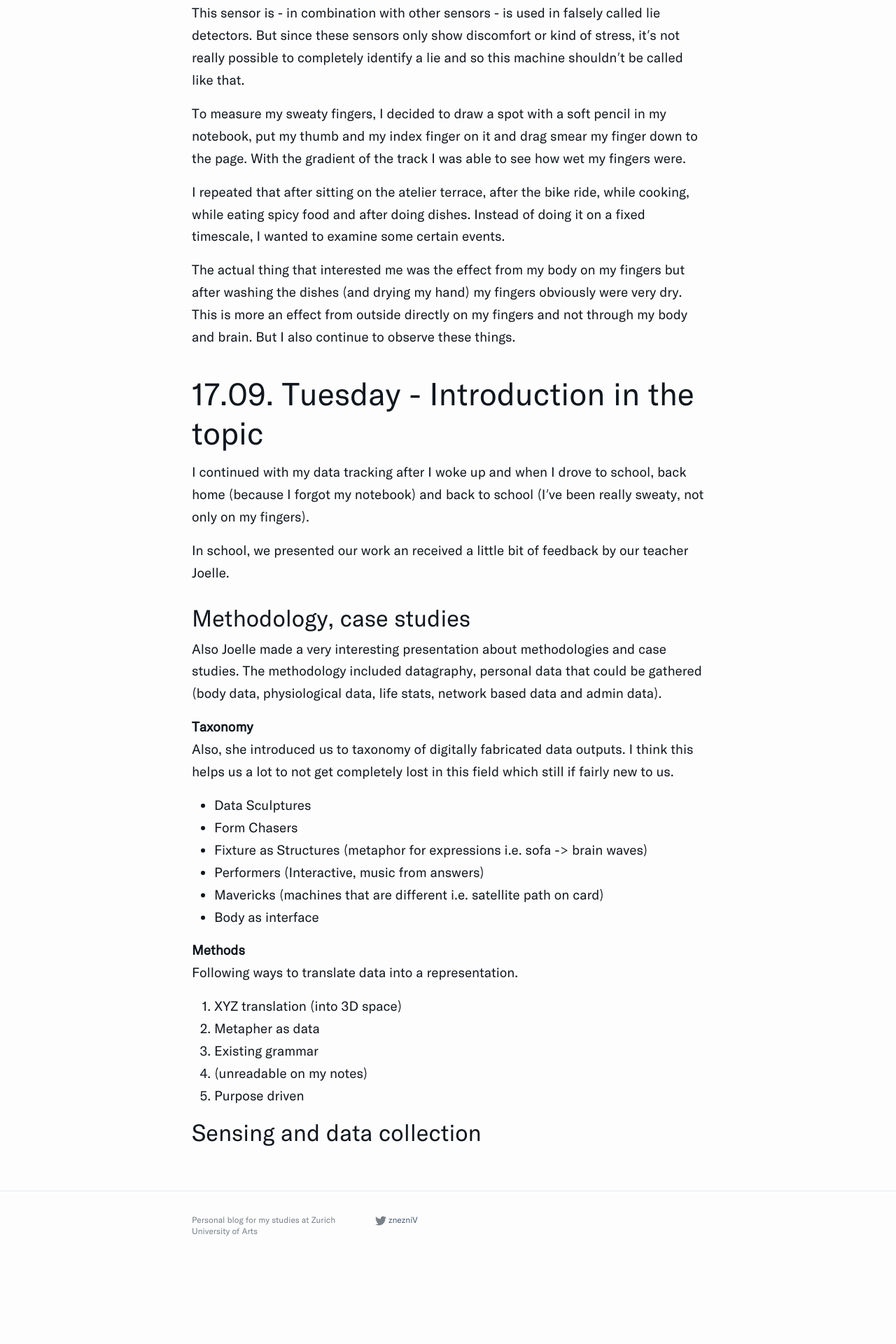
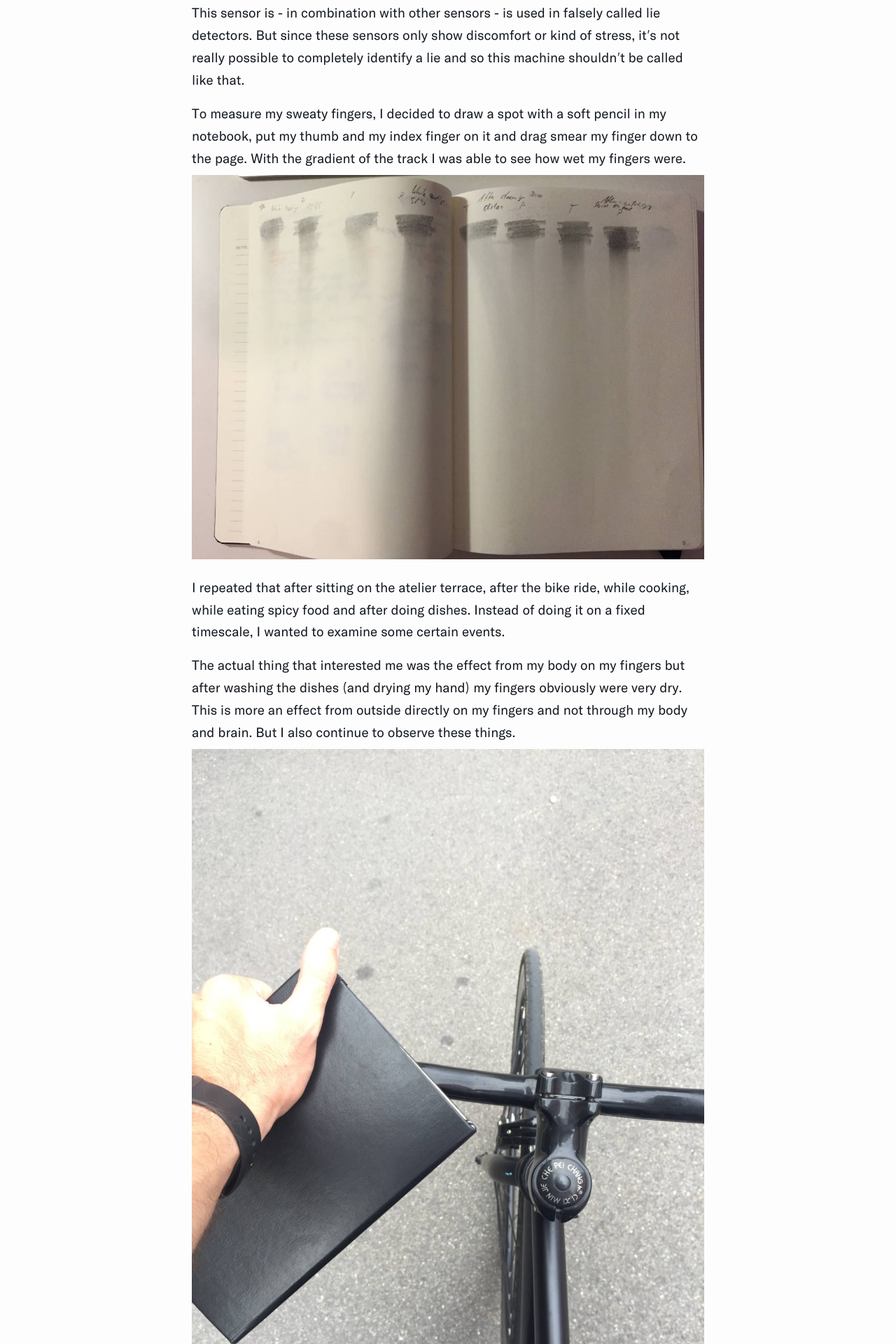
Before and after one commit to znezniV/znezniv.github.io, a Jekyll site: the page built from _posts/2018-09-17-Embodied-Interaction.md, in a window 1280 px wide. Shown: the part 1011-2931 px from the top of the page at 70% size. Built offline with Jekyll 4.4.1, drawn with Linux system fonts in a browser that asks for light colours; before the commit the page ends 2841 px from its top, so only the background shows below that.

Commit message:
images to post

```diff
--- a/_posts/2018-09-17-Embodied-Interaction.md
+++ b/_posts/2018-09-17-Embodied-Interaction.md
@@ -23,10 +23,12 @@ The fascinating thing is, that this can change within seconds so correlations ca
 This sensor is – in combination with other sensors – is used in falsely called lie detectors. But since these sensors only show discomfort or kind of stress, it's not really possible to completely identify a lie and so this machine shouldn't be called like that.
 
 To measure my sweaty fingers, I decided to draw a spot with a soft pencil in my notebook, put my thumb and my index finger on it and drag smear my finger down to the page. With the gradient of the track I was able to see how wet my fingers were.
+![Bike and Notebook ]({{ site.url }}/assets/posts/embodied/skin-pencil.jpg)
 
 I repeated that after sitting on the atelier terrace, after the bike ride, while cooking, while eating spicy food and after doing dishes. Instead of doing it on a fixed timescale, I wanted to examine some certain events.
 
 The actual thing that interested me was the effect from my body on my fingers but after washing the dishes (and drying my hand) my fingers obviously were very dry. This is more an effect from outside directly on my fingers and not through my body and brain. But I also continue to observe these things.
+![Bike and Notebook ]({{ site.url }}/assets/posts/embodied/bike-notebook.jpg)
 
 ## 17.09. Tuesday – Introduction in the topic
 I continued with my data tracking after I woke up and when I drove to school, back home (because I forgot my notebook) and back to school (I've been really sweaty, not only on my fingers).
```
Also changed, not shown: assets/posts/embodied/bike-notebook.jpg (added), assets/posts/embodied/skin-pencil.jpg (added).
